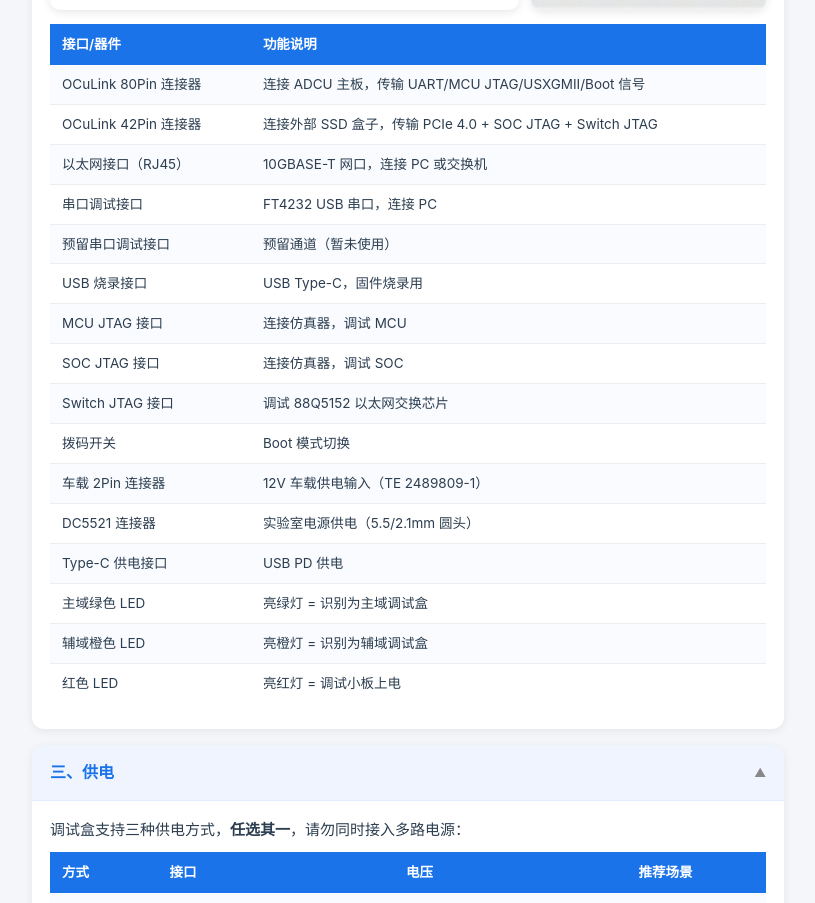
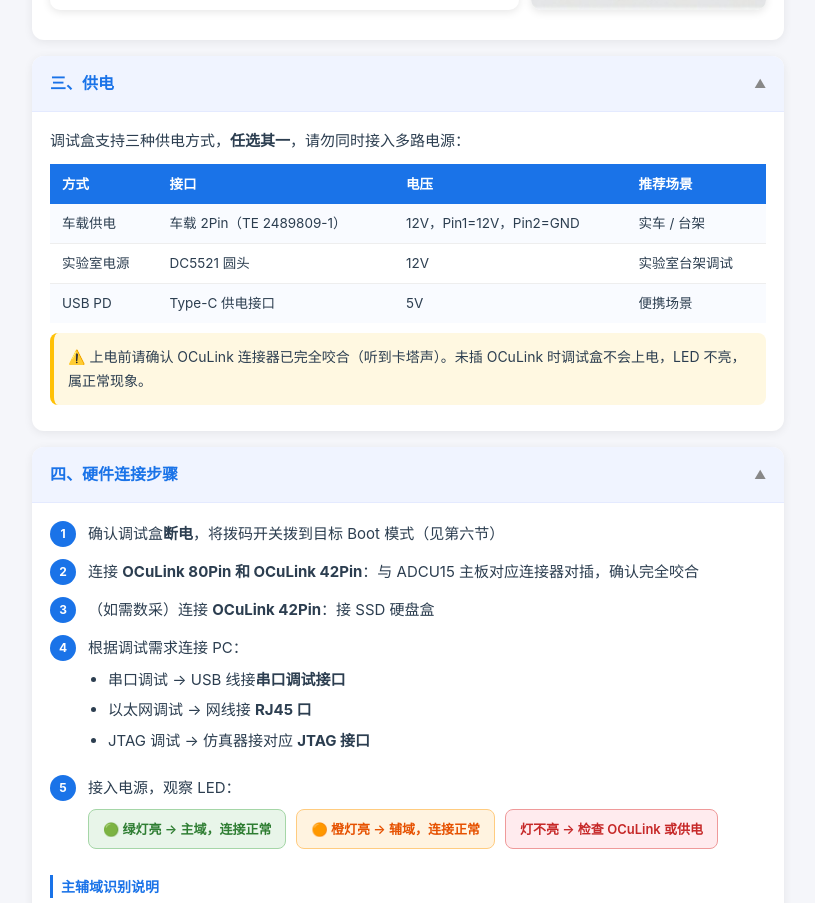
Before and after one commit to yangliu312/adcu-debug-box-guide, a plain HTML site: page index.html in a window 1280 px wide. Shown: the part 2034-2937 px from the top of the page, without its empty margins (232-1047 px from the left). Drawn offline with Linux system fonts and the light colour scheme.

Commit message:
Remove interface table, info already in annotated images
Co-Authored-By: Claude Sonnet 4 (1M context) <noreply@anthropic.com>

```diff
--- a/index.html
+++ b/index.html
@@ -205,27 +205,6 @@
           </div>
         </div>
 
-      </div>
-      <div class="tbl-wrap">
-        <table>
-          <tr><th>接口/器件</th><th>功能说明</th></tr>
-          <tr><td>OCuLink 80Pin 连接器</td><td>连接 ADCU 主板，传输 UART/MCU JTAG/USXGMII/Boot 信号</td></tr>
-          <tr><td>OCuLink 42Pin 连接器</td><td>连接外部 SSD 盒子，传输 PCIe 4.0 + SOC JTAG + Switch JTAG</td></tr>
-          <tr><td>以太网接口（RJ45）</td><td>10GBASE-T 网口，连接 PC 或交换机</td></tr>
-          <tr><td>串口调试接口</td><td>FT4232 USB 串口，连接 PC</td></tr>
-          <tr><td>预留串口调试接口</td><td>预留通道（暂未使用）</td></tr>
-          <tr><td>USB 烧录接口</td><td>USB Type-C，固件烧录用</td></tr>
-          <tr><td>MCU JTAG 接口</td><td>连接仿真器，调试 MCU</td></tr>
-          <tr><td>SOC JTAG 接口</td><td>连接仿真器，调试 SOC</td></tr>
-          <tr><td>Switch JTAG 接口</td><td>调试 88Q5152 以太网交换芯片</td></tr>
-          <tr><td>拨码开关</td><td>Boot 模式切换</td></tr>
-          <tr><td>车载 2Pin 连接器</td><td>12V 车载供电输入（TE 2489809-1）</td></tr>
-          <tr><td>DC5521 连接器</td><td>实验室电源供电（5.5/2.1mm 圆头）</td></tr>
-          <tr><td>Type-C 供电接口</td><td>USB PD 供电</td></tr>
-          <tr><td>主域绿色 LED</td><td>亮绿灯 = 识别为主域调试盒</td></tr>
-          <tr><td>辅域橙色 LED</td><td>亮橙灯 = 识别为辅域调试盒</td></tr>
-          <tr><td>红色 LED</td><td>亮红灯 = 调试小板上电</td></tr>
-        </table>
       </div>
     </div>
   </div>
```
